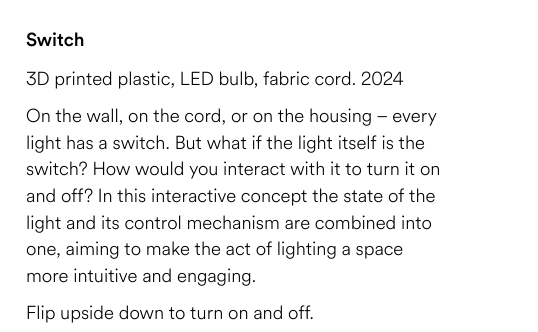
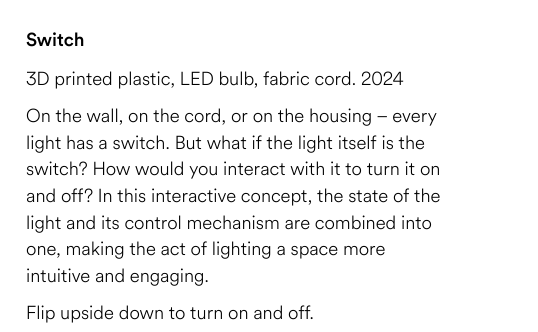
Before and after one commit to calek-dot-co/angular-com-au, a plain HTML site: page index.html in a window 1280 px wide. Shown: the part 1059-1391 px from the top of the page, 742-1280 px from the left. Drawn offline with Linux system fonts and the light colour scheme.

Commit message:
Update index.html

```diff
--- a/index.html
+++ b/index.html
@@ -52,7 +52,7 @@
 			<div class="switch-content content">
 				<h2>Switch</h2>
 				<p>3D printed plastic, LED bulb, fabric cord. 2024</p>
-				<p>On the wall, on the cord, or on the housing – every light has a switch. But what if the light itself is the switch? How would you interact with it to turn it on and off? In this interactive concept the state of the light and its control mechanism are combined into one, aiming to make the act of lighting a space more intuitive and engaging.</p>
+				<p>On the wall, on the cord, or on the housing – every light has a switch. But what if the light itself is the switch? How would you interact with it to turn it on and off? In this interactive concept, the state of the light and its control mechanism are combined into one, making the act of lighting a space more intuitive and engaging.</p>
 				<p>Flip upside down to turn on and off.</p>
 				<p class="clear">24cm (h) x 8cm (ø)</p>
 			</div>
```
